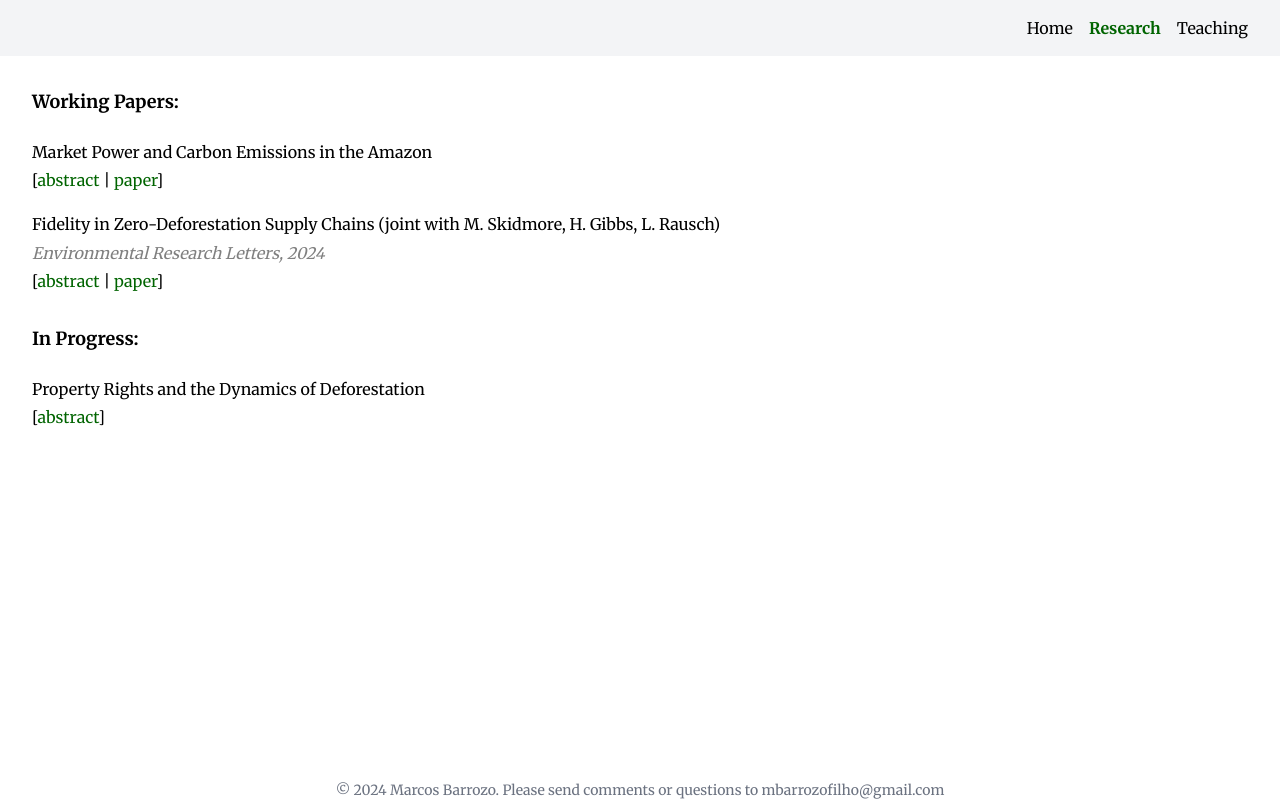
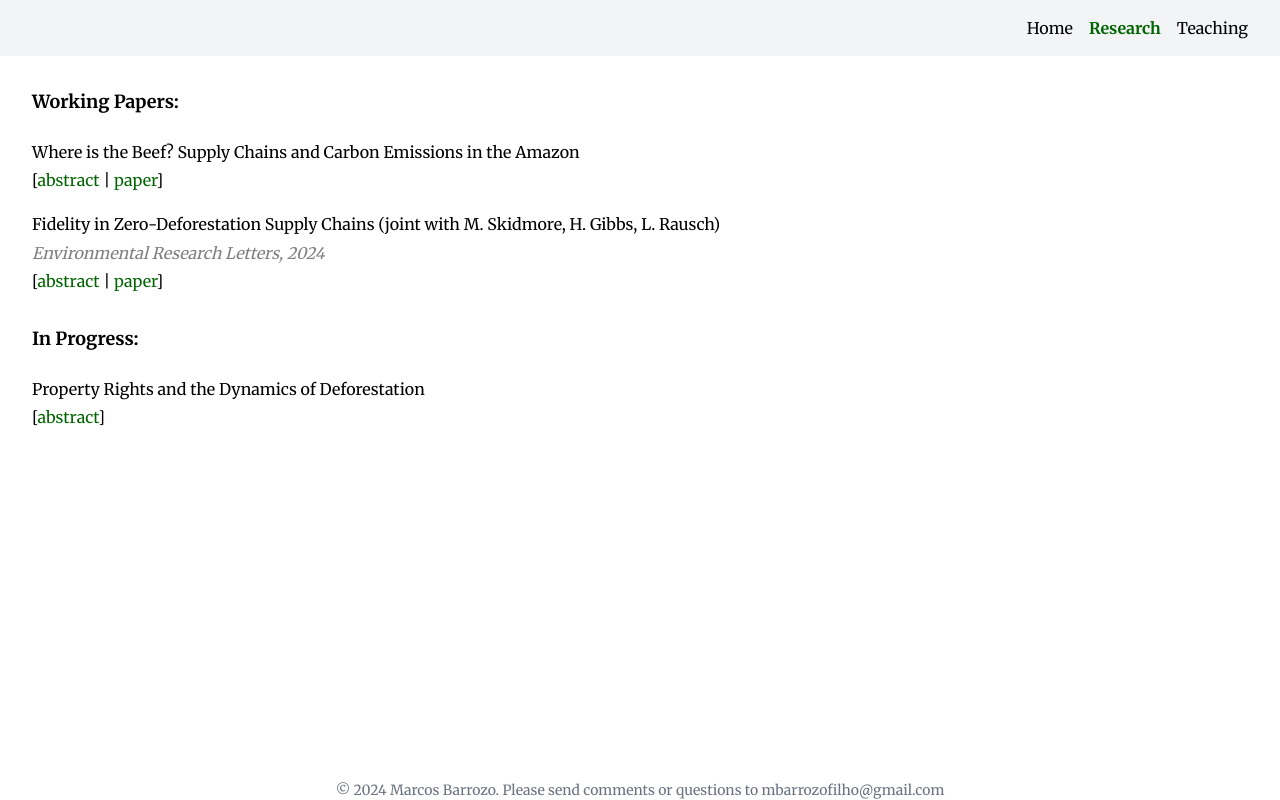
Before and after one commit to ahmadhassaan11/academic-website, a React (Create React App) app: page /research in a window 1280 px wide. Built offline with nearby package versions, Linux system fonts and the light colour scheme.

Commit message:
Update Research.jsx

```diff
--- a/src/pages/Research.jsx
+++ b/src/pages/Research.jsx
@@ -9,9 +9,9 @@ const Research = () => {
         <h2 className="text-lg font-bold mb-2">Working Papers:</h2>
         <div className="mb-4">
           <DropdownCard
-            heading="Market Power and Carbon Emissions in the Amazon"
+            heading="Where is the Beef? Supply Chains and Carbon Emissions in the Amazon"
             titles={[{ text: 'paper', link: 'https://drive.google.com/file/d/1-MYrwK9pabu8YBjLupf5FivzQCzevrwW/view?usp=sharing' }]}
-            description="The beef cattle sector is the leading driver of deforestation worldwide and a major source of carbon emissions. In this paper, I study how market power in the cattle supply chain shapes production and emissions in the Brazilian Amazon. Intermediaries exert buyer (monopsony) power over farmers, but market structure varies geographically. Using rich transaction-level data, I find that large intermediaries extract monopsony markdowns on farmer prices in core regions, but the deforestation frontier is largely competitive. I estimate a quantitative spatial model of the cattle supply chain and find that monopsony power distorts output downward. This affects farmers negatively, but the greatest sources of emissions along the frontier remain unaffected. In counterfactual analysis, policies that target the largest firms or exporters are ineffective because they miss deforestation hotspots and burden farmers that already face market power. However, a combination of targeted production subsidies and a carbon tax can reallocate production away from the frontier and reduce emissions by a third while keeping beef production constant."
+            description="Agricultural emissions have global consequences. When local enforcement is absent, governments have turned to indirect regulation, using tariffs or standards on agribusiness exporters. Focusing on the Brazilian Amazon, I find that exporter-focused policies are ineffective for a surprising reason: exporting firms are more productive and relatively clean. The most emissions-intensive production is processed by a competitive fringe of small intermediaries. I use rich data and a structural model to show that exporter-focused policies also distort production in regions most affected by intermediary monopsony power. Alternatively, policies that move output away from small and informal firms can both reduce emissions and increase food production."
           />
           <DropdownCard
             heading="Fidelity in Zero-Deforestation Supply Chains (joint with M. Skidmore, H. Gibbs, L. Rausch)"
```
